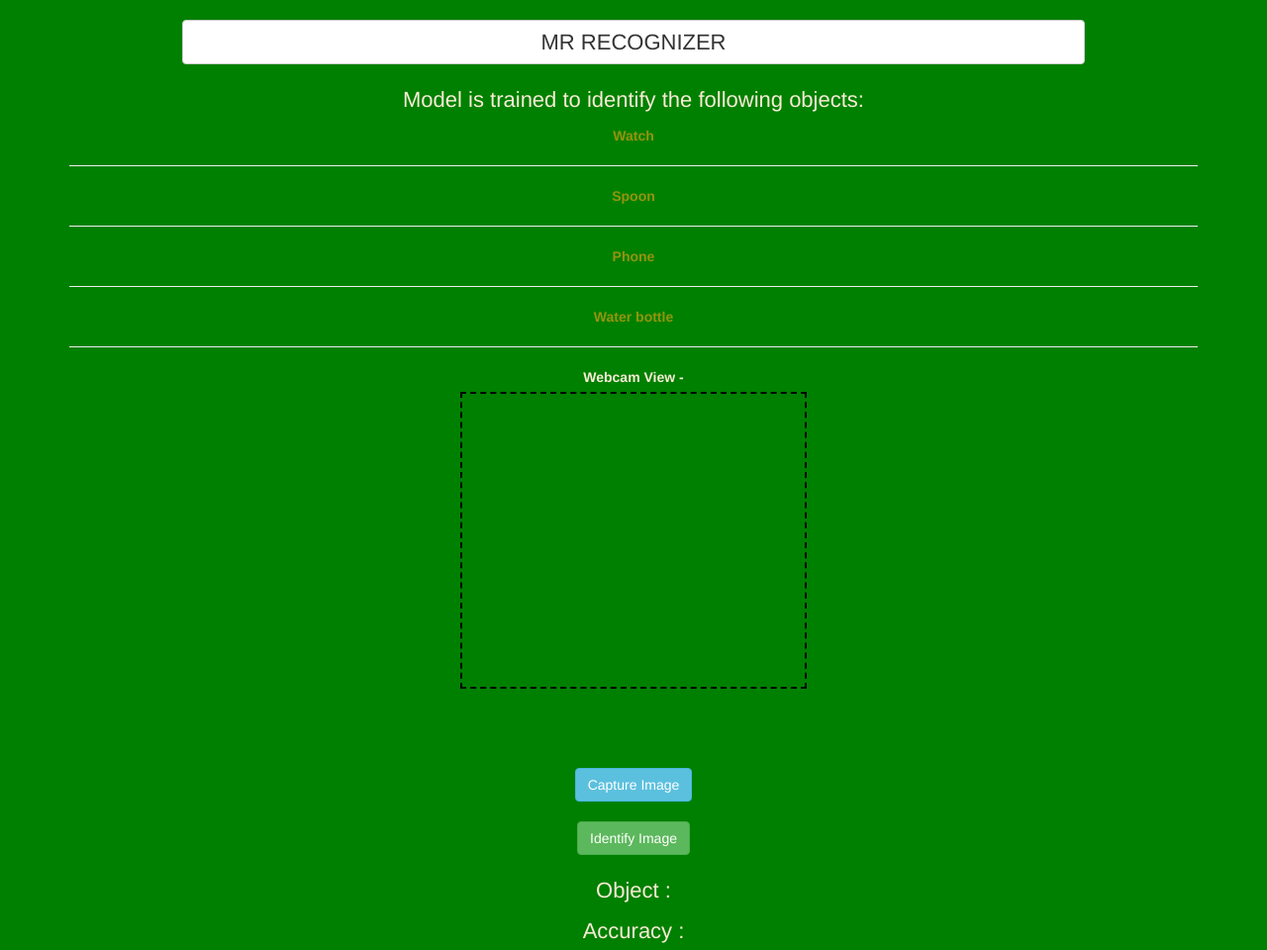
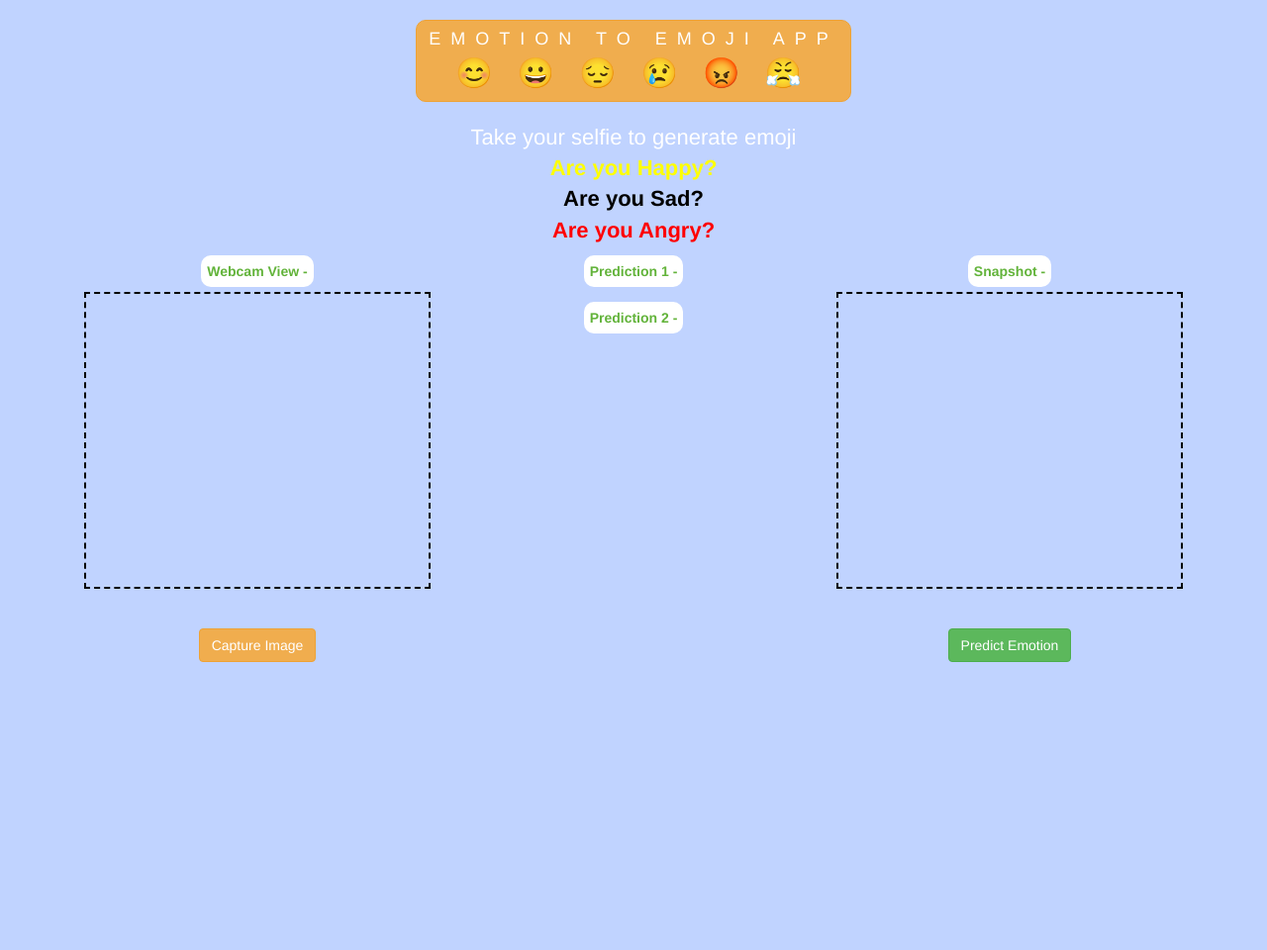
Before and after one commit to Ayanprakash351/mr-recognizer, a plain HTML site: page index.html in a window 1280 px wide. Shown: the whole page at 99% size. After the commit the page ends 800 px from the top, so only its background shows below. Drawn offline with nearby package versions, Linux system fonts and the light colour scheme; a script that the page names is missing.

Commit message:
Add files via upload

```diff
--- a/index.html
+++ b/index.html
@@ -1,51 +1,71 @@
-
 <html>
   <head>
-    <title>Image recognition</title>
+    <title>Emotion To Emoji</title>
     <meta name="viewport" content="width=device-width, initial-scale=1.0">
     <link rel="stylesheet" href="https://maxcdn.bootstrapcdn.com/bootstrap/3.4.0/css/bootstrap.min.css">
     <script src="https://ajax.googleapis.com/ajax/libs/jquery/3.4.1/jquery.min.js"></script>
     <script src="https://maxcdn.bootstrapcdn.com/bootstrap/3.4.0/js/bootstrap.min.js"></script>
+
     <script src="https://unpkg.com/ml5@0.4.3/dist/ml5.min.js"></script>
     <script src="https://cdnjs.cloudflare.com/ajax/libs/webcamjs/1.0.26/webcam.js"></script>
 
-   <link rel="stylesheet" href="style.css">
-
+    <link rel="stylesheet" type="text/css" href="style.css">
   </head>
 
   <body>
   <div class="container">
 
     <center>
-<h3 class="btn btn-default heading">MR RECOGNIZER</h3>
+      <h3 class="btn btn-warning heading">EMOTION TO EMOJI APP
+      <br>
+      <span>&#128522;</span>
+      <span>&#128512;</span>
+      <span>&#128532;</span>
+      <span>&#128546;</span>
+      <span>&#128545;</span>
+      <span>&#128548;</span>
+      </h3>
+
       <br><br>
 
-      <p style="font-size: 22px;">Model is trained to identify the following objects: </p>
-<b class="name_of_objects">
-  Watch
-  <hr>
-  Spoon
-  <hr>
-  Phone
-  <hr>
-  Water bottle
-  <hr>
-</b>
-      <label>Webcam View - </label>
-<div id="camera"></div>
-      <br><br>
-<div id="result"></div>
-      <br><br>
-<button onclick="take_snapshot();" class="btn btn-info">Capture Image</button>
-      <br><br>
-<button onclick="check();" class="btn btn-success">Identify Image</button>
-      <br><br>
+      <p style="font-size: 22px;">Take your selfie to generate emoji
+        <br>
+        <b style="color: yellow">Are you Happy?</b>
+        <br>
+        <b style="color: black">Are you Sad?</b>
+        <br>
+        <b style="color: red">Are you Angry?</b>
+        <br>
+      </p>
 
-      <p style="font-size: 22px;">Object : <span id="result_object_name"></span> </p>
-      <p style="font-size: 22px;">Accuracy : <span id="result_object_accuracy"></span> </p>
+      <div class="col-md-4 col-sm-12 col-xs-12">
+        <label>Webcam View - </label>
+        <div id="camera"></div>
+        <br><br>
+        <button onclick="take_snapshot();" class="btn btn-warning">Capture Image</button>
+      </div>
+
+      <div class="col-md-4 col-sm-12 col-xs-12">
+        <label>Prediction 1 - </label>
+        <p class="emotion_name" id="result_emotion_name"></p>
+        <p class="emoji" id="update_emoji"></p>
+
+        <label>Prediction 2 - </label>
+        <p class="emotion_name" id="result_emotion_name2"></p>
+        <p class="emoji" id="update_emoji2"></p>
+      </div>
+
+      <div class="col-md-4 col-sm-12 col-xs-12">
+        <label>Snapshot - </label>
+        <div id="result"></div>
+        <br><br>
+        <button onclick="check();" class="btn btn-success">Predict Emotion</button>
+       </div>
+
     </center>
 
   </div>
+
 <script src="main.js"></script>
 
   </body>
--- a/main.js
+++ b/main.js
@@ -1,3 +1,5 @@
+prediction_1 = ""
+prediction_2 = ""
 Webcam.set({
     width: 350,
     height: 300,
@@ -7,30 +9,23 @@ Webcam.set({
 camera = document.getElementById("camera");
 Webcam.attach('#camera');
 
-function take_snapshot() {
-    Webcam.snap(function (data_uri) {
-        document.getElementById("result").innerHTML = '<img id="captured_image" src = "' + data_uri + '"/>';
+function take_snapshot()
+{
+    Webcam.snap(function(data_uri){
+        document.getElementById("result").innerHTML = '<img id="captured_image" src = "'+data_uri+'"/>';
+
     });
 }
-console.log('ml5 version', ml5.version);
-classifier = ml5.imageClassifier('https://teachablemachine.withgoogle.com/models/v_sl95BzE/model.json', modelLoaded);
+console.log('ml5 version:', ml5.version);
+classifier = ml5.imageClassifier('https://teachablemachine.withgoogle.com/models/5mxzZHkpx/model.json', modelLoaded);
 
-function modelLoaded() {
+function modelLoaded(){
     console.log('model Loaded');
 }
-function check()
-{
-    img = document.getElementById('captured_image');
-    classifier.classify(img, gotResult);
+function speak(){
+    var synth = window.speechSynthesis;
+    speak_data_1 = "the first prediction is " + prediction_1;
+    speak_data_2 = "the second prediction is " + prediction_2;
+    var utterThis = new SpeechSynthesisUtterance(speak_data_1 + speak_data_2);
+    synth.speak(utterThis);
 }
-function gotResult(error, results)
-{
-    if (error){
-        console.error(error);
-    }
-    else{
-        console.log(results);
-        document.getElementById("result_object_name").innerHTML = results[0].label;
-        document.getElementById("result_object_accuracy").innerHTML = results[0].confidence.toFixed(3);
-    }
-}
--- a/style.css
+++ b/style.css
@@ -1,20 +1,41 @@
-body{
-    color:antiquewhite;
-    background-color: green;
-}
-.heading{
-    width: 80%;
-    font-size: 22px;
-
-}
-.name_of_objects{
-    color:orangered;
-}
-#camera{
+body
+  {
+    color: white;
+    background: #c0d3ff;
+  }
+  span
+  {
+    font-size: 30px;
+  }
+  #camera , #result
+  {
     border: 2px dashed black;
     width: 350px;
     height: 300px;
-}
-.name_of_objects, #result_object_name , #result_object_accuracy{
-    color: rgb(148, 148, 14);
-}
+  }
+  #result_emotion_name ,#result_emotion_name2
+  {
+    color: black;
+  }
+  .emotion_name
+  {
+    font-size: 40px;
+  }
+  .emoji
+  {
+    font-size:48px;
+  }
+  .heading
+  {
+    font-size: 18px;
+    border-radius: 10px;
+    letter-spacing: 10px;
+  }
+  label
+  {
+    font-size: 14px;
+    color: #62b33a;
+    padding: 6px;
+    border-radius: 10px;
+    background-color: white;
+  }
```
